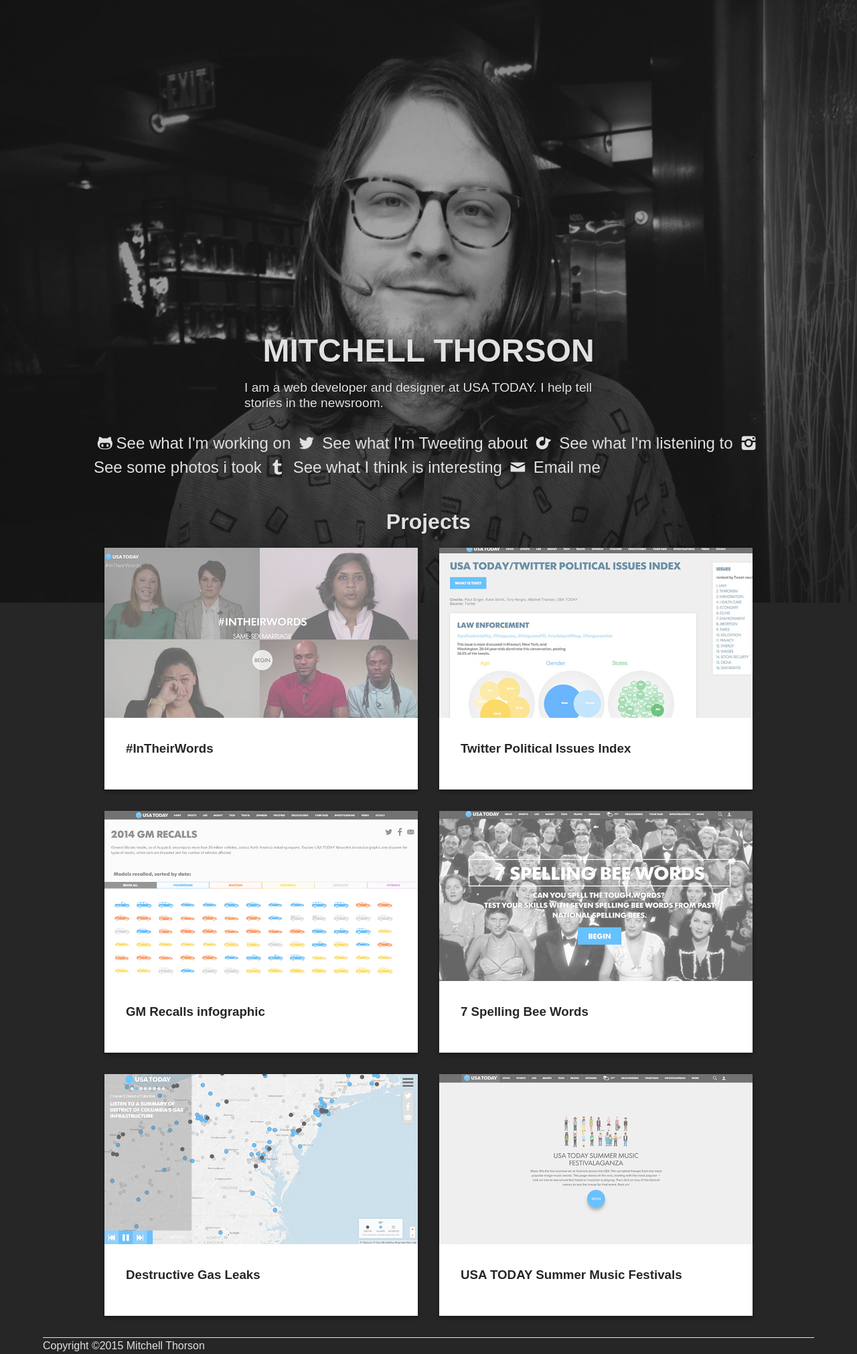
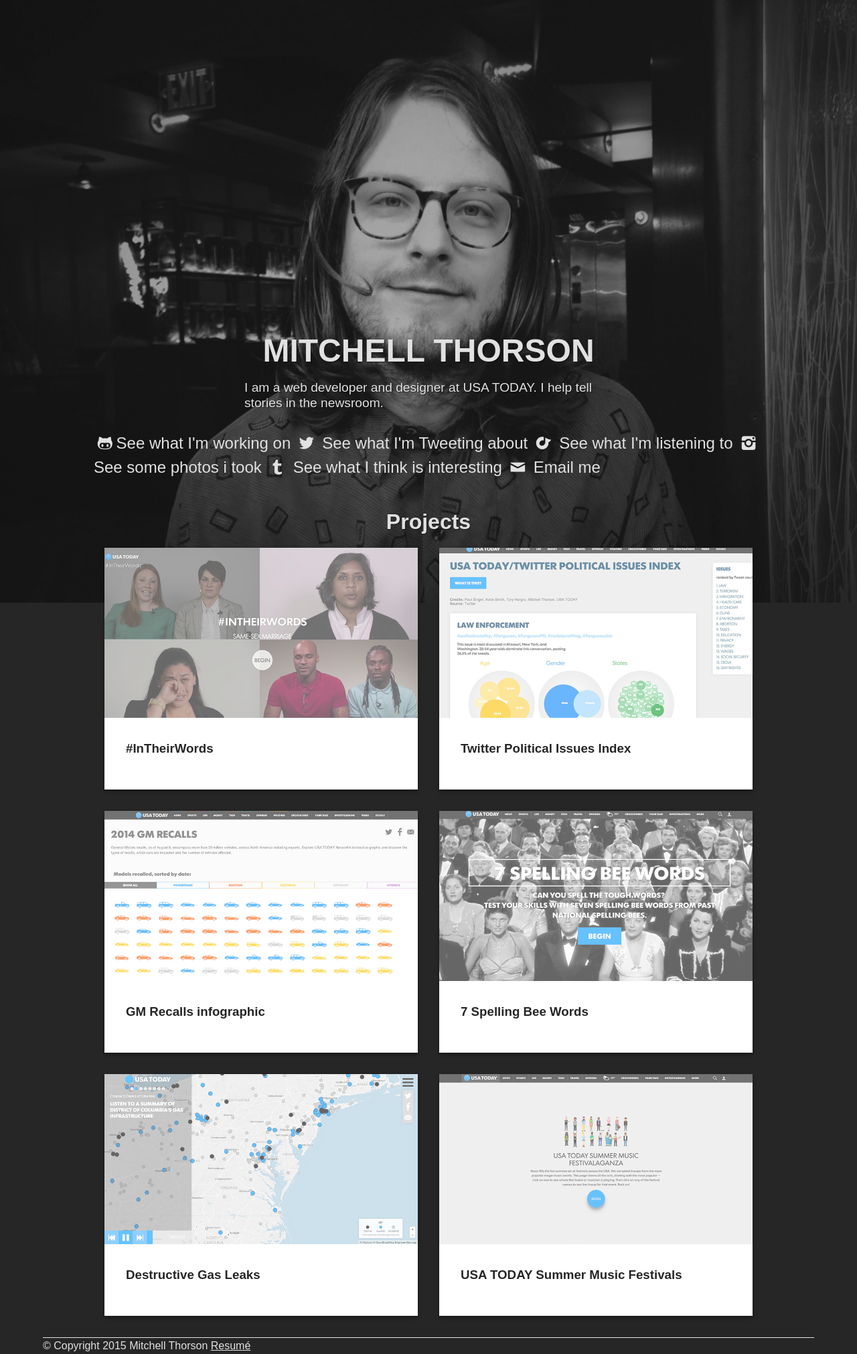
Before and after one commit to mitchthorson/mitchthorson.github.io, a Jekyll site: the page built from index.html, in a window 1280 px wide. Shown: the whole page at 67% size. Built offline with Jekyll 4.4.1, drawn with Linux system fonts in a browser that asks for light colours.

Commit message:
add footer link

```diff
--- a/_includes/footer.html
+++ b/_includes/footer.html
@@ -1,5 +1,5 @@
 <footer class="site-footer">
 
-    <p class="footer-text">Copyright ©2015 Mitchell Thorson</p>
+    <p class="footer-text">© Copyright 2015 Mitchell Thorson <a href="static/THORSON_resume.pdf" target="_blank" class="site-footer-link">Resumé</a></p>
 
 </footer>
--- a/_sass/_footer.scss
+++ b/_sass/_footer.scss
@@ -3,3 +3,7 @@ footer {
     margin: 0 auto;
     width: 90%;
 }
+
+.site-footer-link {
+    color: $text-color;
+}
```
Also changed, not shown: 1 other file.
